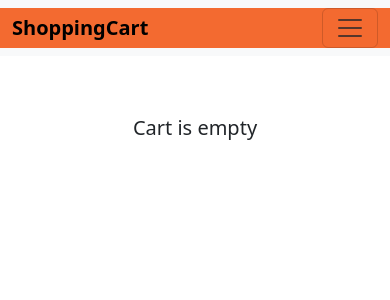
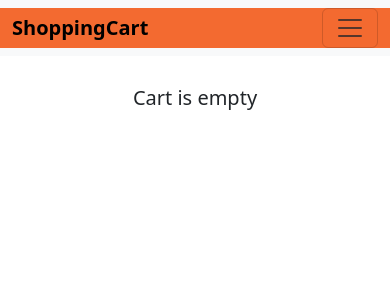
Before and after one commit to Javeria-Ahmed9/Products-detail, a React (Vite) app: page /cart in a window 390 px wide. Shown: the top 300 px of the page. Built offline with nearby package versions, Linux system fonts and the light colour scheme.

Commit message:
margin reset

```diff
--- a/src/index.css
+++ b/src/index.css
@@ -47,7 +47,7 @@
    color: brown;
  }
  .gap-3{
-   margin-top: 60px;
+   margin-top: 30px;
  }
  li{
   width: 110px;
```
